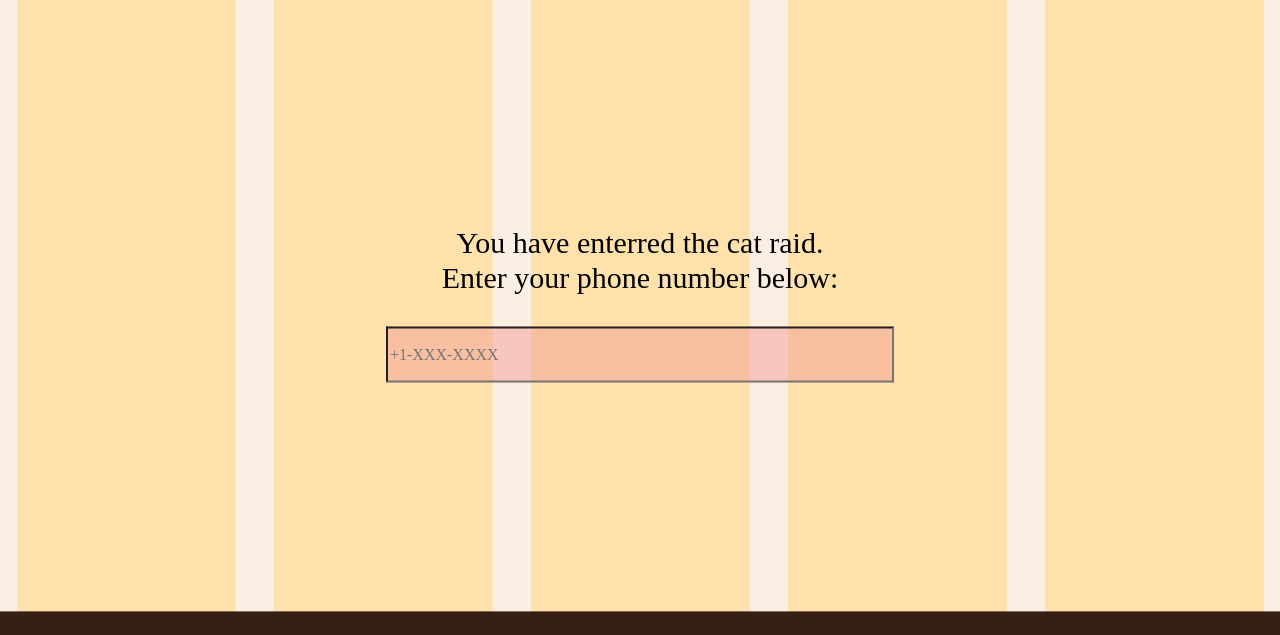
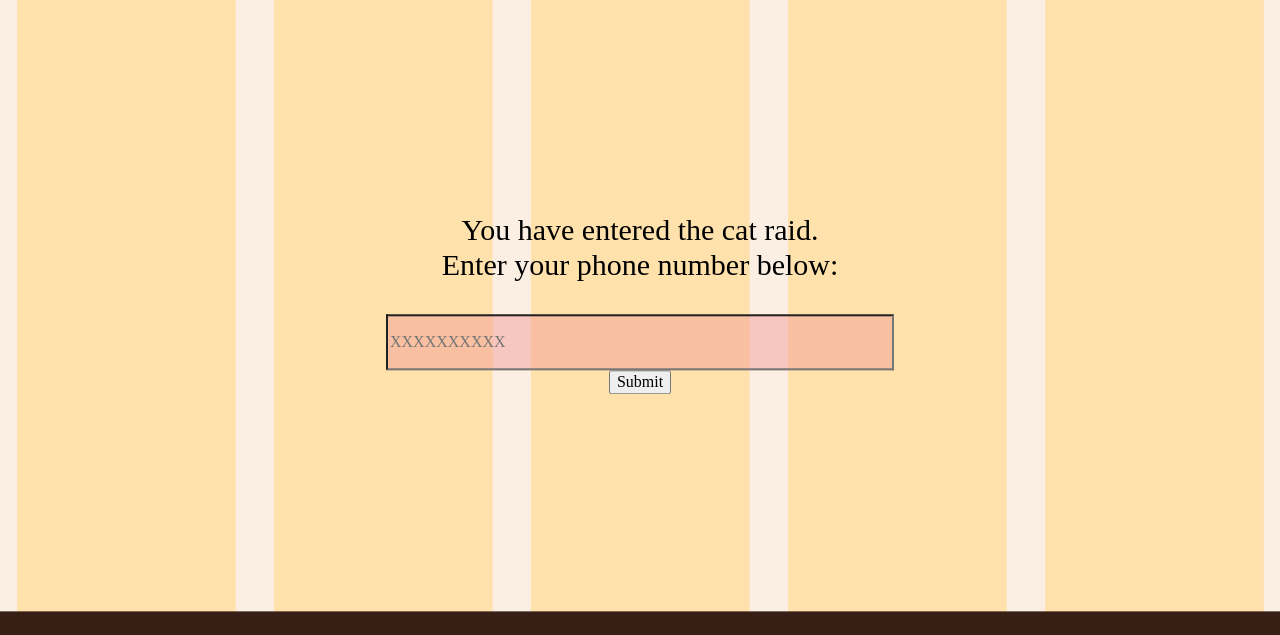
Before and after one commit to jrosmaidy1/PAW-champ, a Flask app: page /ourService in a window 1280 px wide. Shown: the part 96-731 px from the top of the page. Run offline with Flask 2, Linux system fonts and the light colour scheme; some web fonts are replaced.

Commit message:
added form functionality

```diff
--- a/app.py
+++ b/app.py
@@ -2,18 +2,26 @@ import os
 import requests
 from twilio.rest import Client
 import flask
+
+from flask import request
+
 from dotenv import load_dotenv, find_dotenv
 
 load_dotenv(find_dotenv())
+
 app = flask.Flask(__name__)
 
+# twilio credential
 account_sid = os.getenv("SID")
 auth_token = os.getenv("TOKEN")
 client = Client(account_sid, auth_token)
 
+# catAPI
 catUrl = "https://api.thecatapi.com/v1/images/search?format=json"
+# catFactAPI
 factUrl = "https://catfact.ninja/fact?max_length=140"
 
+# catAPI credential
 catData = {}
 catHeaders = {"Content-Type": "application/json", "x-api-key": os.getenv("KEY")}
 factData = {}
@@ -26,18 +34,24 @@ factRes = requests.get(factUrl, headers=factHeaders, data=factData)
 catR = catRes.json()
 factR = factRes.json()
 
+
+# catAPI for image
 images = catR[0]["url"]
+# catFactAPI for fact
 fact = factR["fact"]
 
-message = client.messages.create(
-    from_="+13185943649",
-    messaging_service_sid=os.getenv("MID"),
-    body="\n***CAT fact of the day!" + "\U0001F638" + "***\n" + fact,
-    media_url=images,
-    to="+14703549666",
-)
+# use twilio to send messages
+def create_message(phoneNumber):
+    message = client.messages.create(
+        from_="+13185943649",
+        messaging_service_sid=os.getenv("MID"),
+        body="\n***CAT fact of the day!" + "\U0001F638" + "***\n" + fact,
+        media_url=images,
+        to="+1" + phoneNumber,
+    )
 
-print(message.sid)
+    print(message.sid)
+
 
 @app.route("/")
 def main():
@@ -54,11 +68,12 @@ def about():
     return flask.render_template("about.html")
 
 
-@app.route("/ourService")
+@app.route("/ourService", methods=["GET", "POST"])
 def ourService():
+    if request.method == "POST":
+        phoneNumber = request.form.get("phoneNumber")
+        create_message(phoneNumber)
     return flask.render_template("ourService.html")
 
 
-app.run(
-    debug=True,
-)
+app.run(host="127.0.0.1", port=5000, debug=True)
--- a/templates/about.html
+++ b/templates/about.html
@@ -73,6 +73,6 @@
 
   </div>
 
-  <div class="" </body>
+</body>
 
 </html>
--- a/templates/ourService.html
+++ b/templates/ourService.html
@@ -35,12 +35,13 @@
   </nav>
 
   <div class="form-items">
-    <form>
+    <form method="POST" action="/ourService">
       <label class="form-label" for="phoneNumber">
-        You have enterred the cat raid.<br>
+        You have entered the cat raid.<br>
         Enter your phone number below:
       </label><br>
-      <input type="text" class="form-box" id="phoneNumber" placeholder="+1-XXX-XXXX"><br>
+      <input name="phoneNumber" type="text" class="form-box" id="phoneNumber" placeholder="XXXXXXXXXX"><br>
+      <input type="submit" value="Submit">
     </form>
   </div>
 
```
Also changed, not shown: 2 other files.
